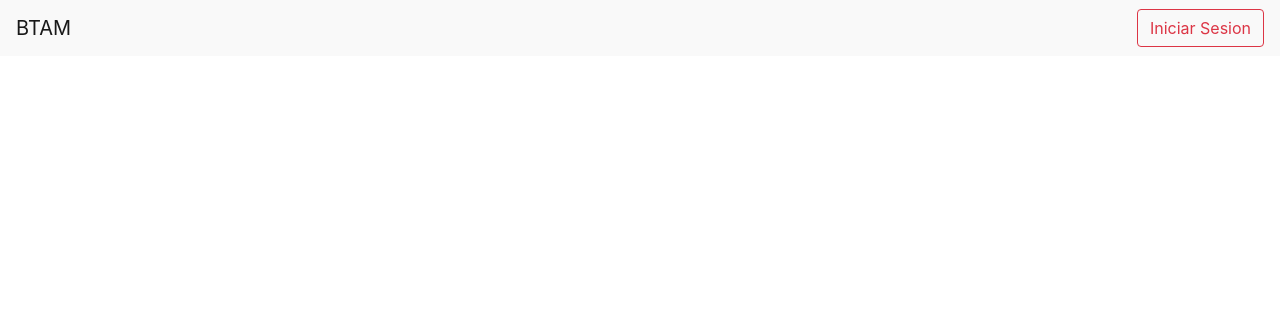
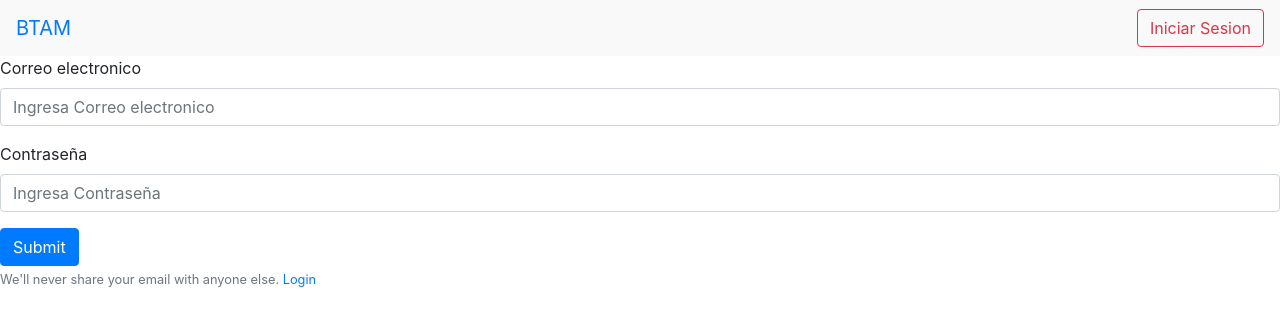
Before and after one commit to DanielGoycochea/Ironhack-REact, a React (Create React App) app in the folder frontend-BTAM/: page /signup in a window 1280 px wide. Shown: the top 326 px of the page. Built offline with nearby package versions, Linux system fonts and the light colour scheme.

Commit message:
add signup frontend

```diff
--- a/frontend-BTAM/src/App.js
+++ b/frontend-BTAM/src/App.js
@@ -6,6 +6,7 @@ import Home from './components/Home'
 import TrabajosList from './components/Trabajos/TrabajosList';
 import TrabajosDetails from './components/Trabajos/TrabajosDetails'
 import {Switch, Route} from 'react-router-dom'
+import Signup from './components/auth/Signup';
 
 
 
@@ -16,6 +17,7 @@ class App extends Component {
         <NavBar/>
         <Switch>
           <Route exact path='/' component={Home}/>
+          <Route exact path='/signup' component = {Signup}/>
           <Route exact path="/trabajos" component={TrabajosList}/>
           <Route exact path="/trabajos/:id" component={TrabajosDetails} />
         </Switch>
--- a/frontend-BTAM/src/components/Home.js
+++ b/frontend-BTAM/src/components/Home.js
@@ -1,11 +1,11 @@
 import React from 'react'
 import {Link} from "react-router-dom"
-import {Form, Button, Carousel, Row, Col} from 'react-bootstrap';
-import AddTrabajos from "./Trabajos/AddTrabajos";
+import {Button, Carousel, Row, Col} from 'react-bootstrap';
 
 
 
-const NavBar =() =>{
+
+const Home=() =>{
     return(
 
            <div className= "">
@@ -65,39 +65,16 @@ const NavBar =() =>{
         <p>Lorem ipsum dolor sit amet consectetur adipisicing elit. Natus dolorum provident quas necessitatibus cum placeat itaque sequi ullam facilis accusantium. Ipsa nam aut dolorum in quis alias neque doloremque nemo.</p>
         <Link to = '/trabajos'>TRabjaos</Link>
         </Col>
-        <Col xs={12} md={6}><Form>
-    <Form.Group controlId="formBasicEmail">
-        <Form.Label>Correo electronico</Form.Label>
-        <Form.Control type="email" placeholder="Ingresa Correo electronico" />
-        <Form.Text className="text-muted">
-        We'll never share your email with anyone else.
-        </Form.Text>
-    </Form.Group>
+        <Col xs={12} md={6}>
 
-    <Form.Group controlId="formBasicPassword">
-        <Form.Label>Contraseña</Form.Label>
-        <Form.Control type="password" placeholder="Ingresa Contraseña" />
-    </Form.Group>
-    <Form.Group controlId="formBasicChecbox">
-        <Form.Check type="checkbox" label="Check me out" />
-    </Form.Group>
-    <Button variant="primary" type="submit">
-        Submit
-    </Button>
-    </Form>
     </Col>
   </Row>
   </div>
-
-
-
-
-            <AddTrabajos></AddTrabajos>
-           </div>
+      </div>
 
 
     )
 }
 
 
-export default NavBar;
+export default Home
--- a/frontend-BTAM/src/components/NavBar.js
+++ b/frontend-BTAM/src/components/NavBar.js
@@ -1,5 +1,5 @@
 import React from 'react'
-// import {Link} from "react-router-dom"
+ import {Link} from "react-router-dom"
 import {Nav,Navbar, Form, Button} from 'react-bootstrap'
 
 
@@ -8,7 +8,7 @@ const NavBar =() =>{
 
            <div className= "">
               <Navbar className="Navbar" expand="lg">
-                <Navbar.Brand href="#home">BTAM</Navbar.Brand>
+                <Navbar.Brand ><Link to = '/'>BTAM</Link></Navbar.Brand>
                 <Navbar.Toggle aria-controls="basic-navbar-nav" />
                 <Navbar.Collapse id="basic-navbar-nav">
                     <Nav className="mr-auto">
--- /dev/null
+++ b/frontend-BTAM/src/components/auth/Signup.js
@@ -0,0 +1,67 @@
+import React, {Component} from 'react'
+import AuthService from './auth-service'
+import {Link} from 'react-router-dom'
+import {Form, Button} from 'react-bootstrap';
+
+class Signup extends Component {
+    constructor(props){
+        super(props)
+            this.state = {
+                username:'',
+                password:''
+            }
+            this.service = new AuthService()
+        }
+
+    handlerFormSumit =(event) =>{
+        event.preventDefault()
+
+        const username = this.state.username
+        const password = this.state.password
+
+        this.service.signup(username, password)
+        .then( response =>{
+            this.setState({
+                username: "",
+                password: ""
+            })
+            //this.props.getUser(response)
+        })
+        .catch(error => console.log(error))
+    }
+
+    handleChange = (event) =>{
+        const { name, value}= event.target
+        this.setState({[name]: value})
+    }
+
+
+
+        render(){
+            return(
+                <div>
+                    <Form onSubmit={this.handlerFormSumit}>
+                        <Form.Group controlId="formBasicEmail">
+                            <Form.Label>Correo electronico</Form.Label>
+                            <Form.Control name='username' value={this.state.username}type="text" placeholder="Ingresa Correo electronico" onChange={e=> this.handleChange(e)}/>
+                        </Form.Group>
+
+                        <Form.Group controlId="formBasicPassword">
+                            <Form.Label>Contraseña</Form.Label>
+                            <Form.Control name='password' value={this.state.password}type="password" placeholder="Ingresa Contraseña" onChange={e=>this.handleChange(e)}/>
+                        </Form.Group>
+
+                        <Button variant="primary" type="submit" value="Signup">
+                            Submit
+                        </Button>
+                        <Form.Text className="text-muted">
+                        We'll never share your email with anyone else.<Link to={"/"}> Login</Link>
+                        </Form.Text>
+                    </Form>
+
+                </div>
+            )
+        }
+}
+
+export default Signup
--- /dev/null
+++ b/frontend-BTAM/src/components/auth/auth-service.js
@@ -0,0 +1,18 @@
+import axios from 'axios';
+
+class AuthService {
+    constructor(){
+        let service = axios.create({
+            baseURL: 'http://localhost:3005/api',
+            withCredentials: true
+        })
+        this.service = service
+    }
+
+    signup =( username, password) => {
+        return this.service.post('signup', {username, password})
+        .then(response => response.data)
+    }
+}
+
+export default AuthService;
```
